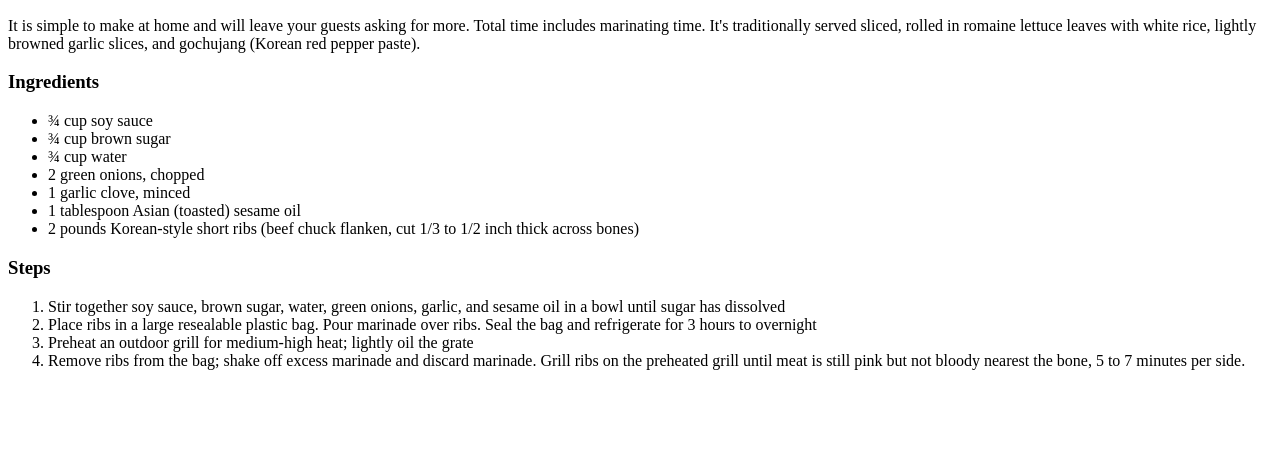
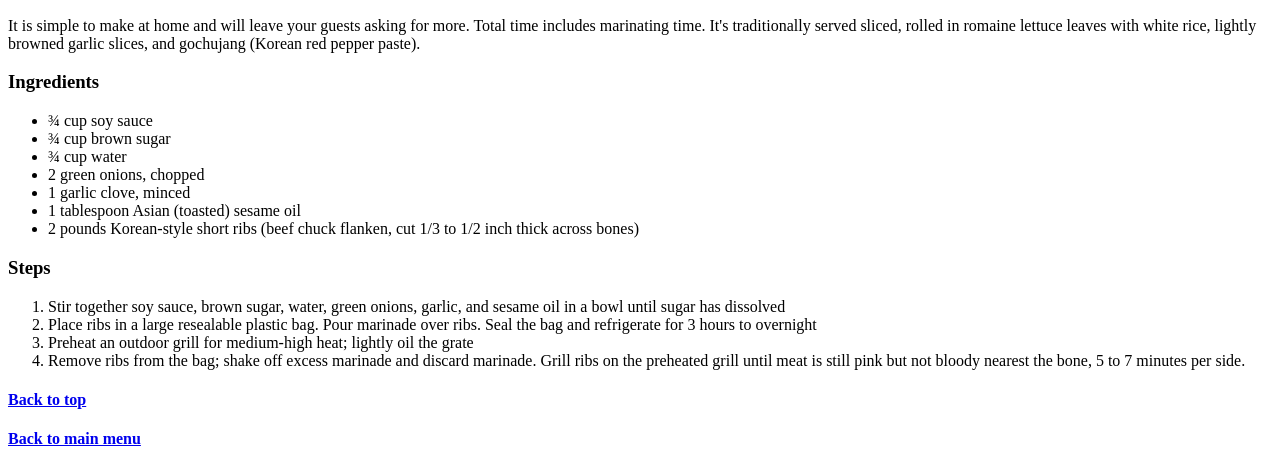
Before and after one commit to Irarios/odin-recipes, a plain HTML site: page recipes/koreanribs.html in a window 1280 px wide. Shown: the part 434-903 px from the top of the page. Before the commit the page ends 820 px from the top, so only its background shows below. Drawn offline with Linux system fonts and the light colour scheme.

Commit message:
added direction links (back to top & back to main menu)

```diff
--- a/recipes/koreanribs.html
+++ b/recipes/koreanribs.html
@@ -67,5 +67,8 @@
         not bloody nearest the bone, 5 to 7 minutes per side.
       </li>
     </ol>
+
+    <a href="koreanribs.html"><h4>Back to top</h4></a>
+    <a href="../index.html"><h4>Back to main menu</h4></a>
   </body>
 </html>
```
